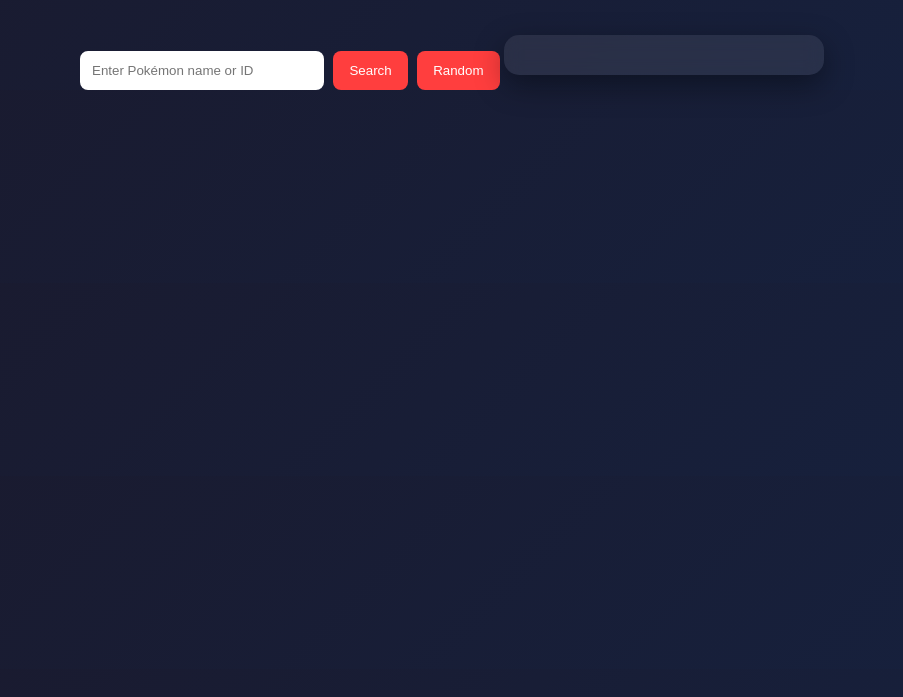
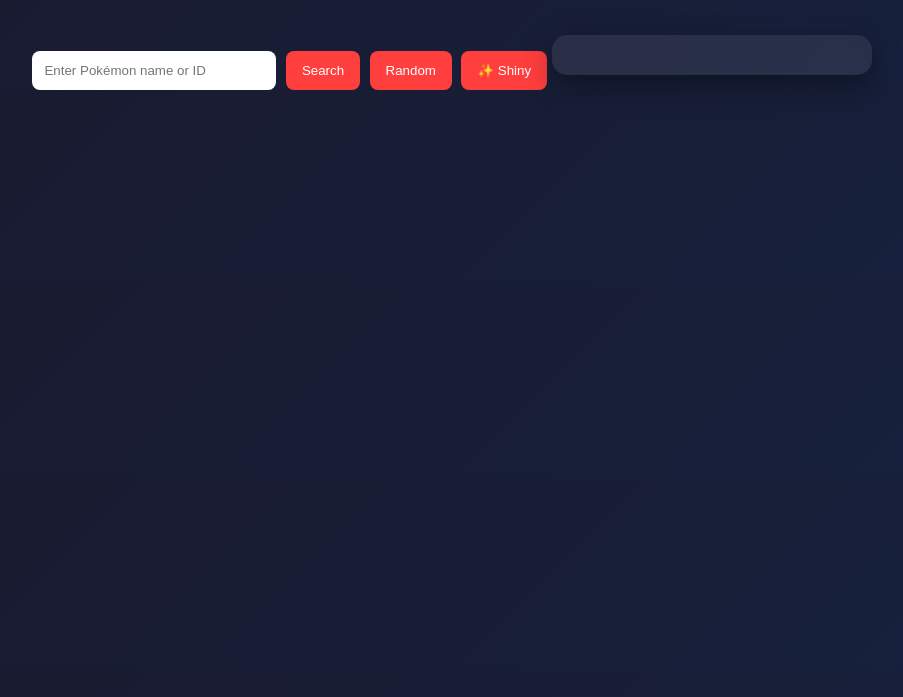
Before and after one commit to spookbuilds/pokemon-pokedex, a plain HTML site: page index.html in a window 1280 px wide. Shown: the part 103-800 px from the top of the page, without its empty margins (188-1091 px from the left). Drawn offline with Linux system fonts and the light colour scheme.

Commit message:
Update index.html

```diff
--- a/index.html
+++ b/index.html
@@ -14,6 +14,7 @@
     <input id="searchInput" placeholder="Enter Pokémon name or ID">
     <button id="searchBtn">Search</button>
     <button id="randomBtn">Random</button>
+    <button id="shinyBtn">✨ Shiny</button>
 
     <div id="pokemonCard"></div>
 
```
